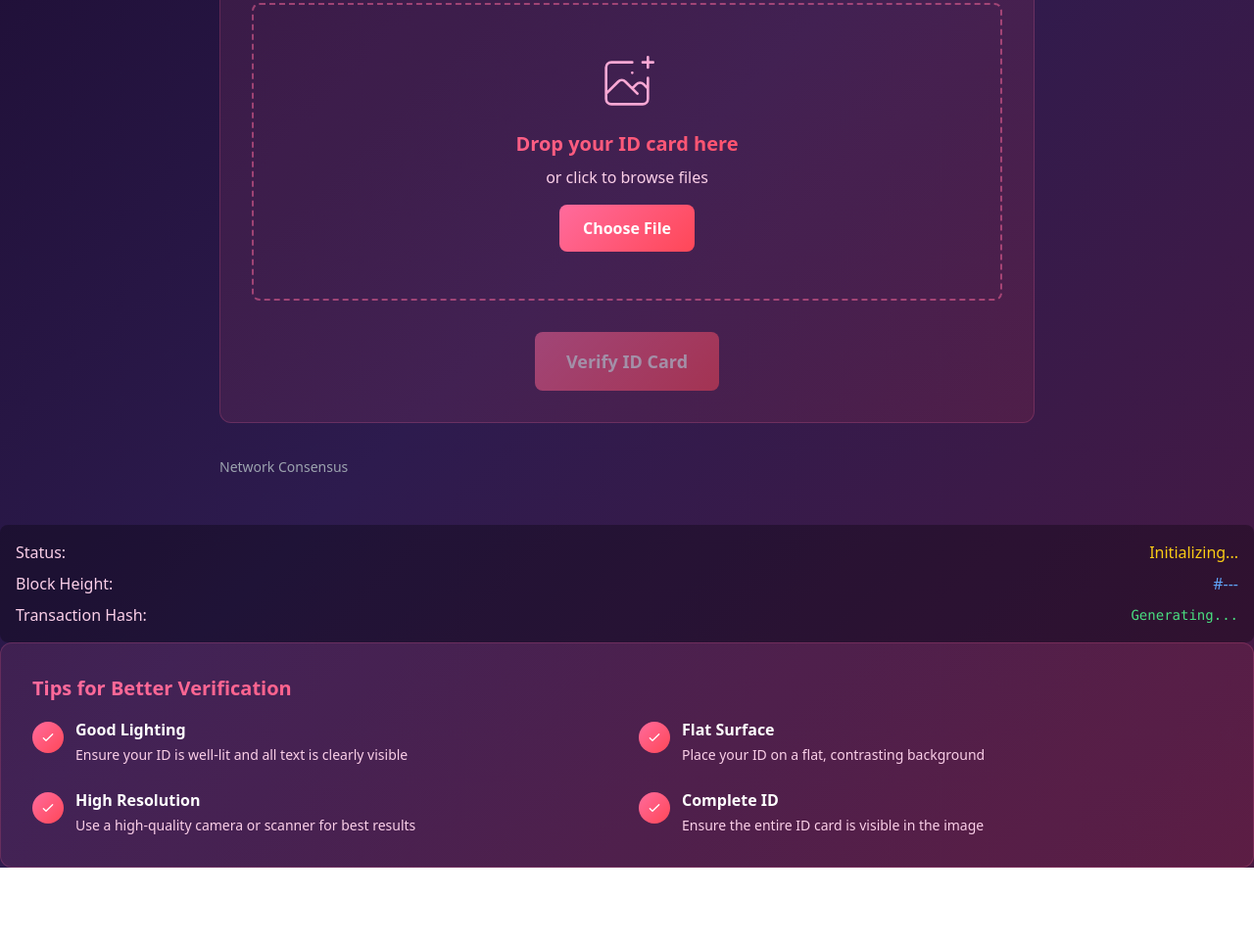
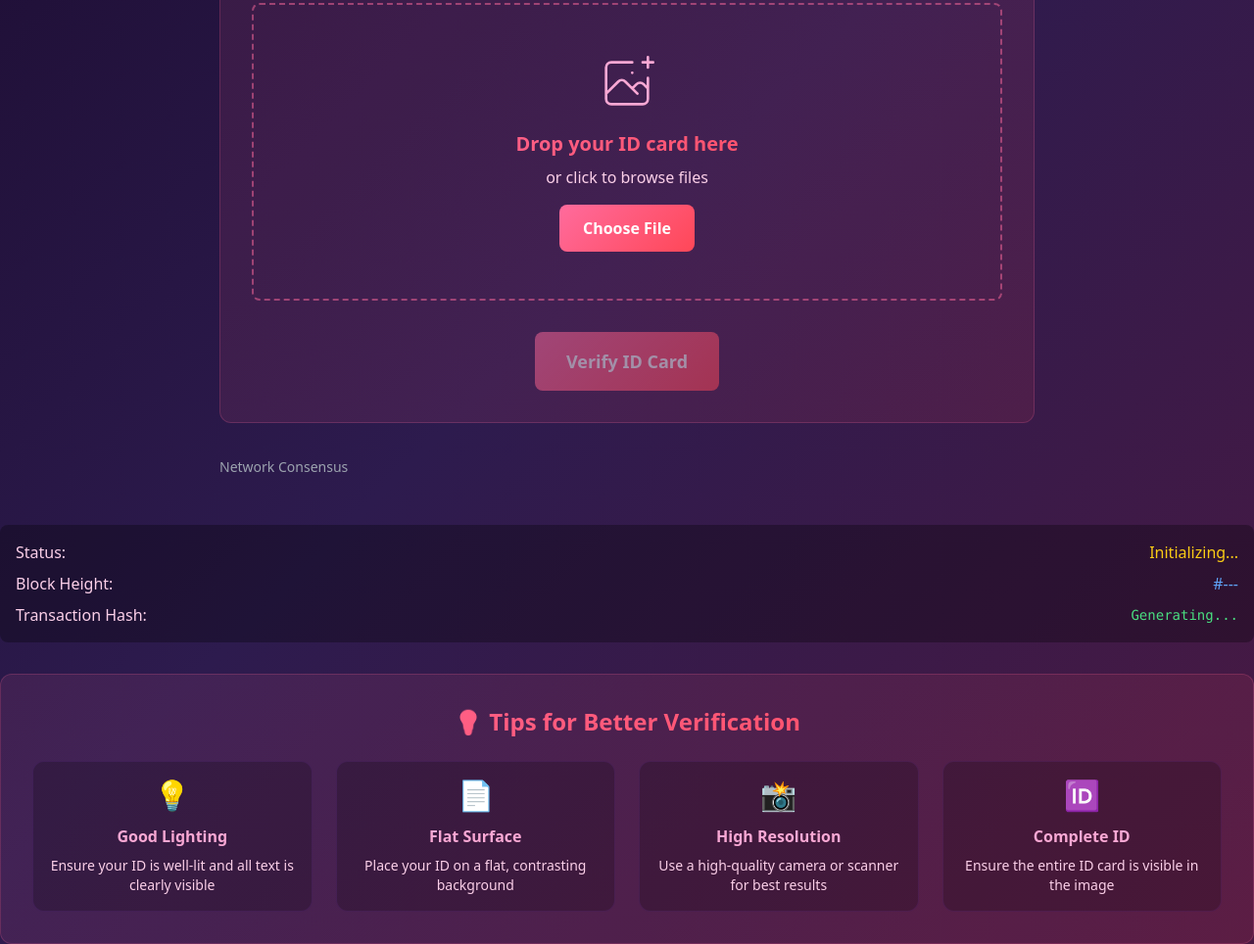
Before and after one commit to Divya4879/AnonShare-Anonymous-Verified-Community, a website: page verify.html in a window 1280 px wide. Shown: the part 462-1426 px from the top of the page at 98% size. Before the commit the page ends 1348 px from the top, so only its background shows below. Drawn offline with nearby package versions, Linux system fonts and the light colour scheme.

Commit message:
Improve tips section design and fix like/reply functionality

```diff
--- a/verify.html
+++ b/verify.html
@@ -686,52 +686,28 @@
             </div>
 
             <!-- Tips Section -->
-            <div class="card-gradient rounded-xl p-8">
-                <h3 class="text-xl font-bold text-gradient mb-4">Tips for Better Verification</h3>
-                <div class="grid md:grid-cols-2 gap-6">
-                    <div class="flex items-start space-x-3">
-                        <div class="w-8 h-8 btn-gradient rounded-full flex items-center justify-center flex-shrink-0 mt-1">
-                            <svg class="w-4 h-4 text-white" fill="none" stroke="currentColor" viewBox="0 0 24 24">
-                                <path stroke-linecap="round" stroke-linejoin="round" stroke-width="2" d="M5 13l4 4L19 7"></path>
-                            </svg>
-                        </div>
-                        <div>
-                            <h4 class="font-semibold text-white mb-1">Good Lighting</h4>
-                            <p class="text-pink-200 text-sm">Ensure your ID is well-lit and all text is clearly visible</p>
-                        </div>
+            <div class="card-gradient rounded-xl p-8 mt-8">
+                <h3 class="text-2xl font-bold text-gradient mb-6 text-center">💡 Tips for Better Verification</h3>
+                <div class="grid md:grid-cols-2 lg:grid-cols-4 gap-6">
+                    <div class="text-center p-4 bg-black/20 rounded-xl border border-purple-500/10">
+                        <div class="text-3xl mb-3">💡</div>
+                        <h4 class="font-semibold text-pink-300 mb-2">Good Lighting</h4>
+                        <p class="text-pink-200 text-sm">Ensure your ID is well-lit and all text is clearly visible</p>
                     </div>
-                    <div class="flex items-start space-x-3">
-                        <div class="w-8 h-8 btn-gradient rounded-full flex items-center justify-center flex-shrink-0 mt-1">
-                            <svg class="w-4 h-4 text-white" fill="none" stroke="currentColor" viewBox="0 0 24 24">
-                                <path stroke-linecap="round" stroke-linejoin="round" stroke-width="2" d="M5 13l4 4L19 7"></path>
-                            </svg>
-                        </div>
-                        <div>
-                            <h4 class="font-semibold text-white mb-1">Flat Surface</h4>
-                            <p class="text-pink-200 text-sm">Place your ID on a flat, contrasting background</p>
-                        </div>
+                    <div class="text-center p-4 bg-black/20 rounded-xl border border-purple-500/10">
+                        <div class="text-3xl mb-3">📄</div>
+                        <h4 class="font-semibold text-pink-300 mb-2">Flat Surface</h4>
+                        <p class="text-pink-200 text-sm">Place your ID on a flat, contrasting background</p>
                     </div>
-                    <div class="flex items-start space-x-3">
-                        <div class="w-8 h-8 btn-gradient rounded-full flex items-center justify-center flex-shrink-0 mt-1">
-                            <svg class="w-4 h-4 text-white" fill="none" stroke="currentColor" viewBox="0 0 24 24">
-                                <path stroke-linecap="round" stroke-linejoin="round" stroke-width="2" d="M5 13l4 4L19 7"></path>
-                            </svg>
-                        </div>
-                        <div>
-                            <h4 class="font-semibold text-white mb-1">High Resolution</h4>
-                            <p class="text-pink-200 text-sm">Use a high-quality camera or scanner for best results</p>
-                        </div>
+                    <div class="text-center p-4 bg-black/20 rounded-xl border border-purple-500/10">
+                        <div class="text-3xl mb-3">📸</div>
+                        <h4 class="font-semibold text-pink-300 mb-2">High Resolution</h4>
+                        <p class="text-pink-200 text-sm">Use a high-quality camera or scanner for best results</p>
                     </div>
-                    <div class="flex items-start space-x-3">
-                        <div class="w-8 h-8 btn-gradient rounded-full flex items-center justify-center flex-shrink-0 mt-1">
-                            <svg class="w-4 h-4 text-white" fill="none" stroke="currentColor" viewBox="0 0 24 24">
-                                <path stroke-linecap="round" stroke-linejoin="round" stroke-width="2" d="M5 13l4 4L19 7"></path>
-                            </svg>
-                        </div>
-                        <div>
-                            <h4 class="font-semibold text-white mb-1">Complete ID</h4>
-                            <p class="text-pink-200 text-sm">Ensure the entire ID card is visible in the image</p>
-                        </div>
+                    <div class="text-center p-4 bg-black/20 rounded-xl border border-purple-500/10">
+                        <div class="text-3xl mb-3">🆔</div>
+                        <h4 class="font-semibold text-pink-300 mb-2">Complete ID</h4>
+                        <p class="text-pink-200 text-sm">Ensure the entire ID card is visible in the image</p>
                     </div>
                 </div>
             </div>
```
Also changed, not shown: posts.html (+44 -0 lines).
